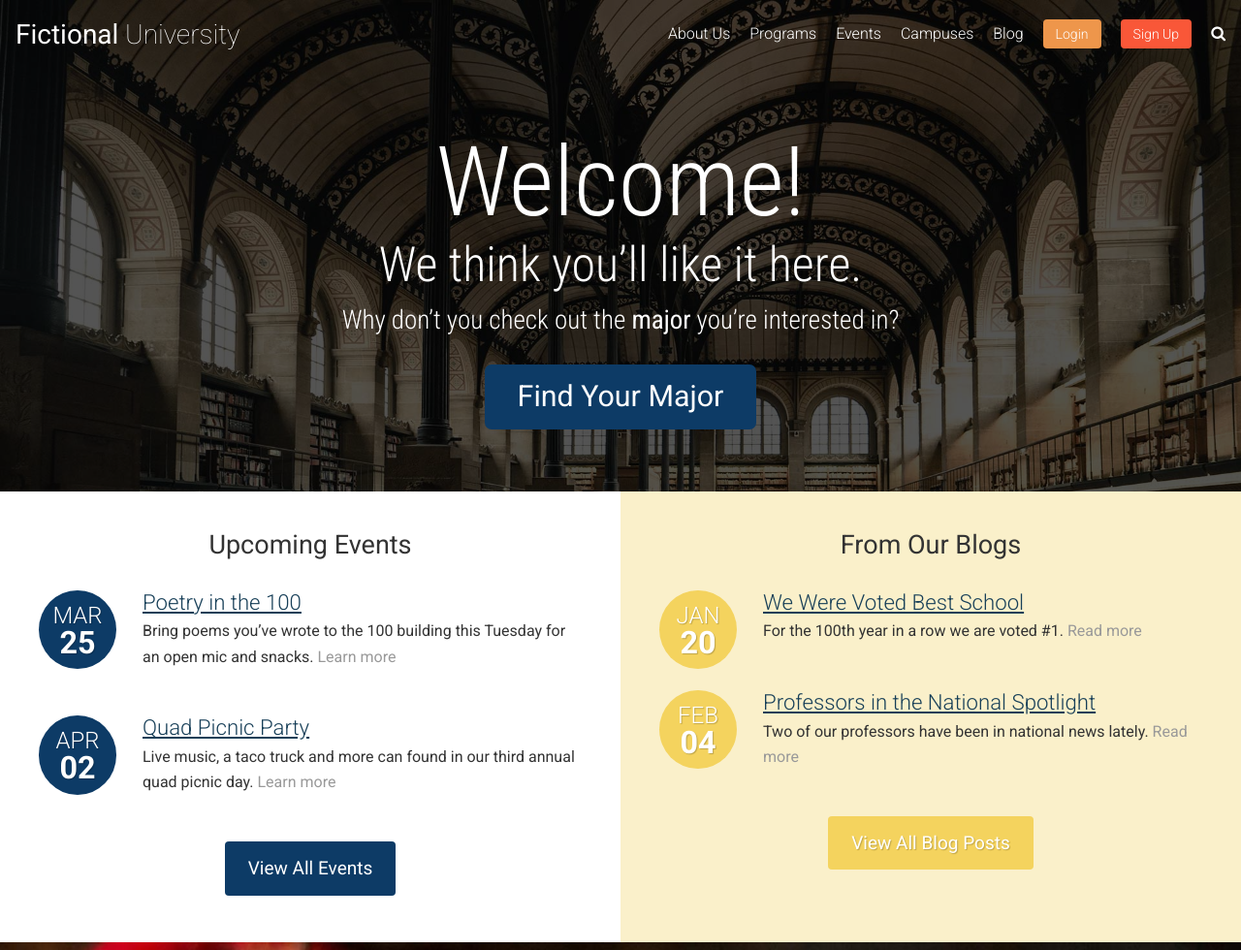
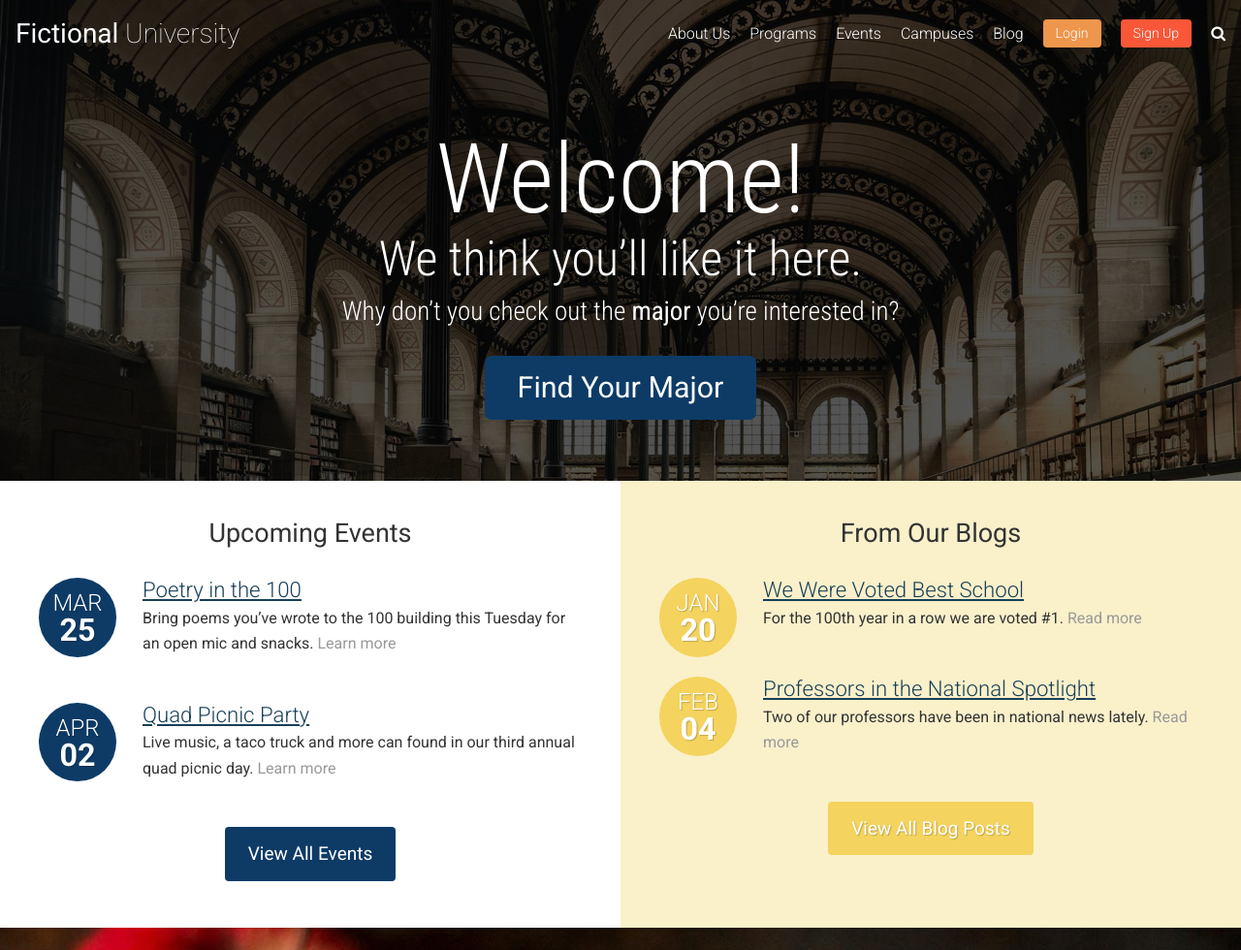
Before and after one commit to K-Rye/Portfolio-WP, a plain HTML site: page index.html in a window 1280 px wide. Shown: the top 980 px of the page at 97% size. Drawn offline with Linux system fonts and the light colour scheme.

Commit message:
Initial commit

```diff
--- a/css/base/baseline.css
+++ b/css/base/baseline.css
@@ -11,7 +11,7 @@
 }
 
 @define-mixin atMedium {
-  @media (min-width: 960px) {
+  @media (min-width: 961px) {
     @mixin-content;
   }
 }
--- a/css/base/utility-classes.css
+++ b/css/base/utility-classes.css
@@ -1,5 +1,5 @@
 .container {
-  max-width: 1300px;
+  max-width: 1299px;
   margin: 0 auto;
   padding: 0 16px;
   position: relative;
--- a/style.css
+++ b/style.css
@@ -14,7 +14,7 @@
 
 html {
   font-family: sans-serif; /* 1 */
-  line-height: 1.15; /* 2 */
+  line-height: 1.10; /* 2 */
   -ms-text-size-adjust: 100%; /* 3 */
   -webkit-text-size-adjust: 100%; /* 3 */
 }
```
